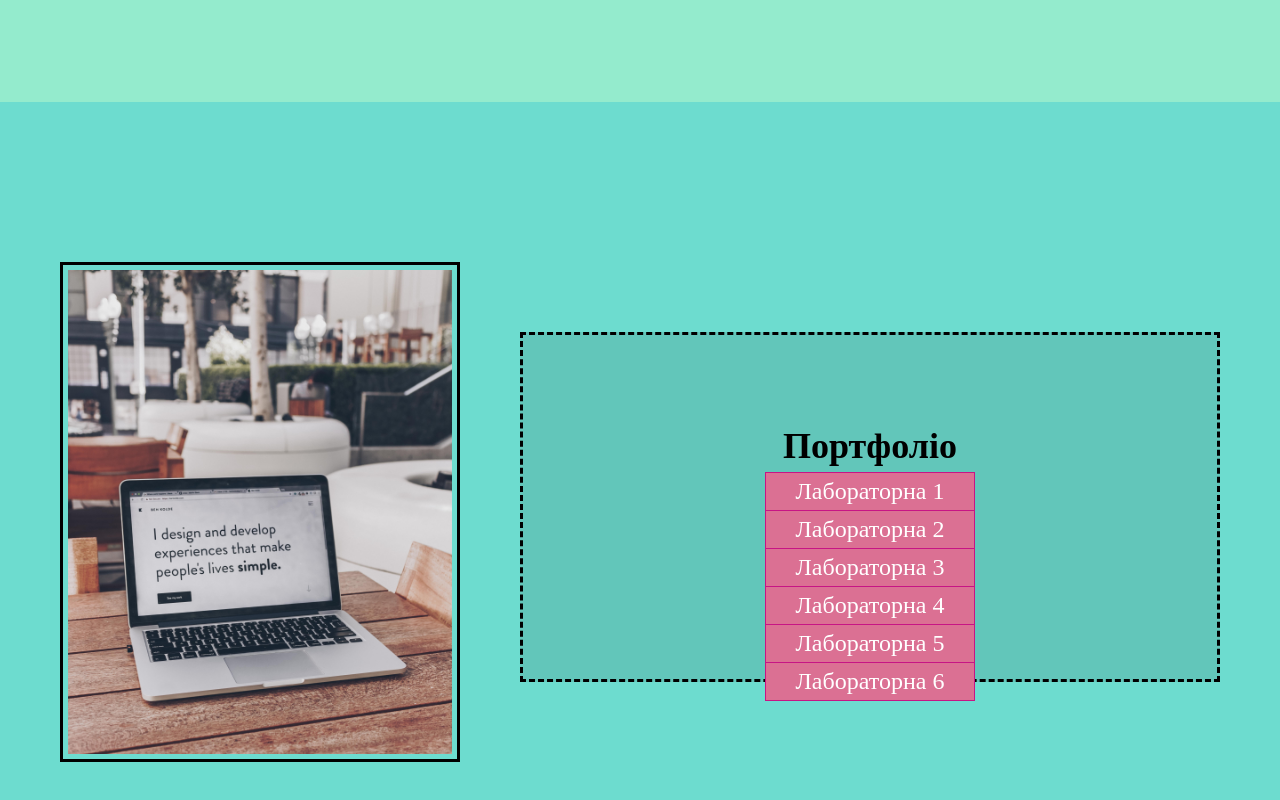
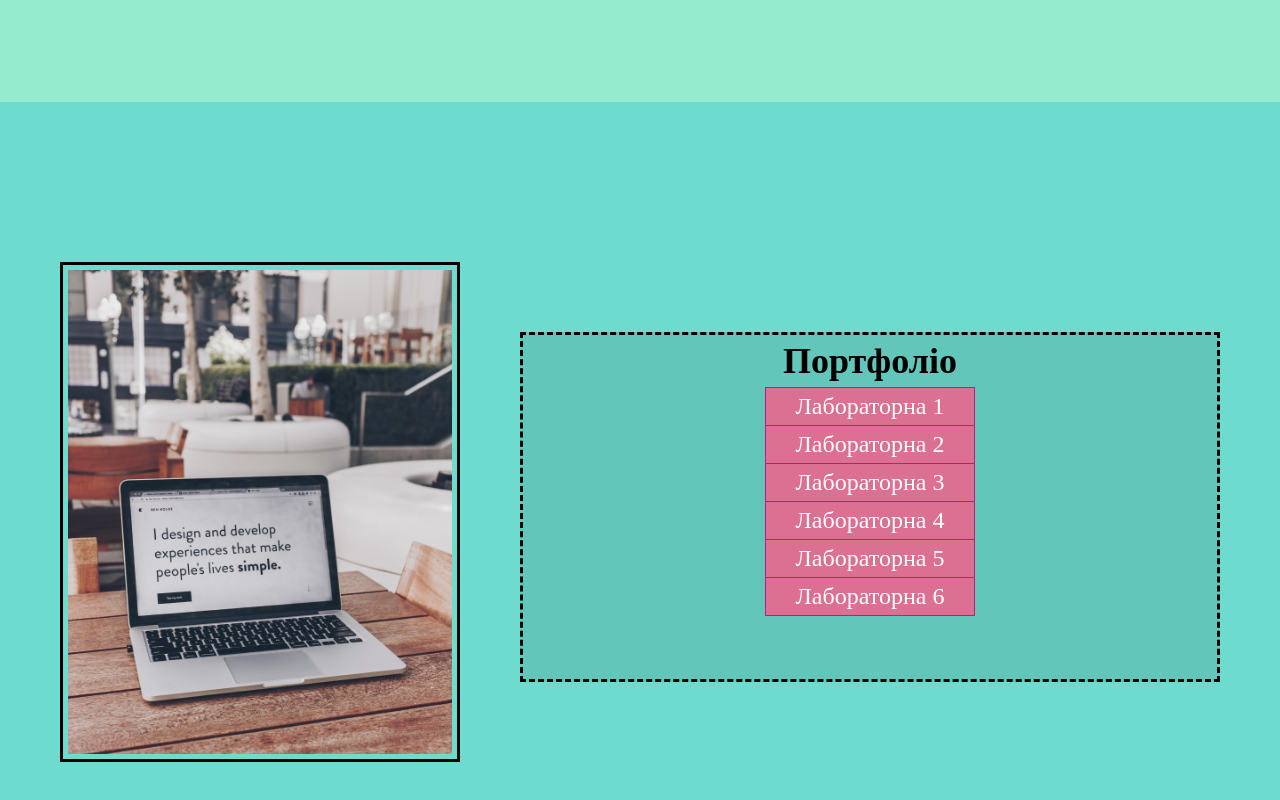
Before and after one commit to Soloviy/soloviy.github.io, a plain HTML site: page index.html in a window 1280 px wide. Shown: the part 2298-3098 px from the top of the page. Drawn offline with Linux system fonts and the light colour scheme.

Commit message:
Update main.css

```diff
--- a/main.css
+++ b/main.css
@@ -103,11 +103,11 @@ img{
 	font-size: 18pt;
 	background-color:rgba(0,0,0,.1);
 }
+
 .portfolio{
 	width: 700px;
 	height: 350px;
 	border: 3px dashed black;
-	padding: 85px;
 	margin: 150px 30px;
 	text-align: center;
 	font-size: 18pt;
@@ -122,7 +122,6 @@ img{
 	padding: 0;
 	width: 210px;
 	border: 1px solid MediumVioletRed;
-	text-align: center;
 	margin: auto;
 }
 .nav .nav-item{
```
